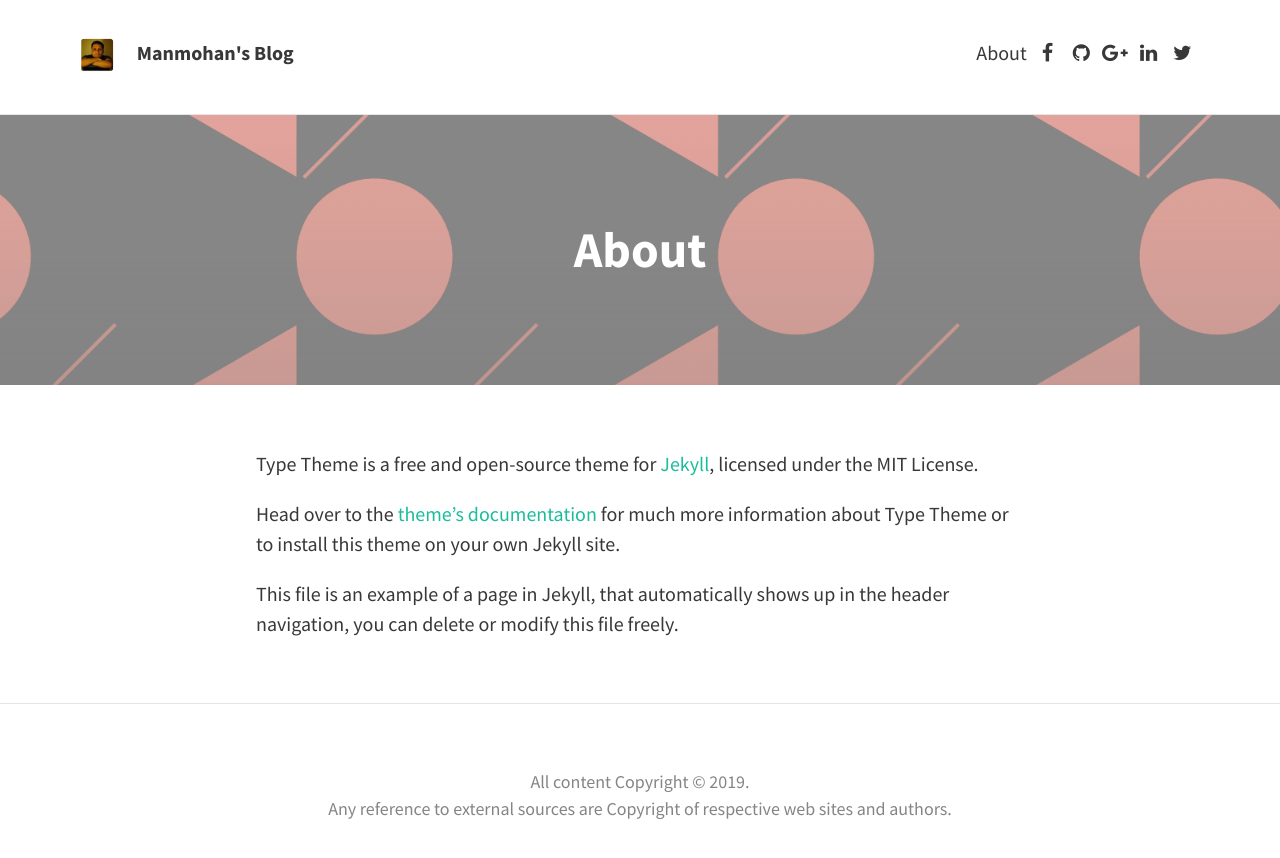
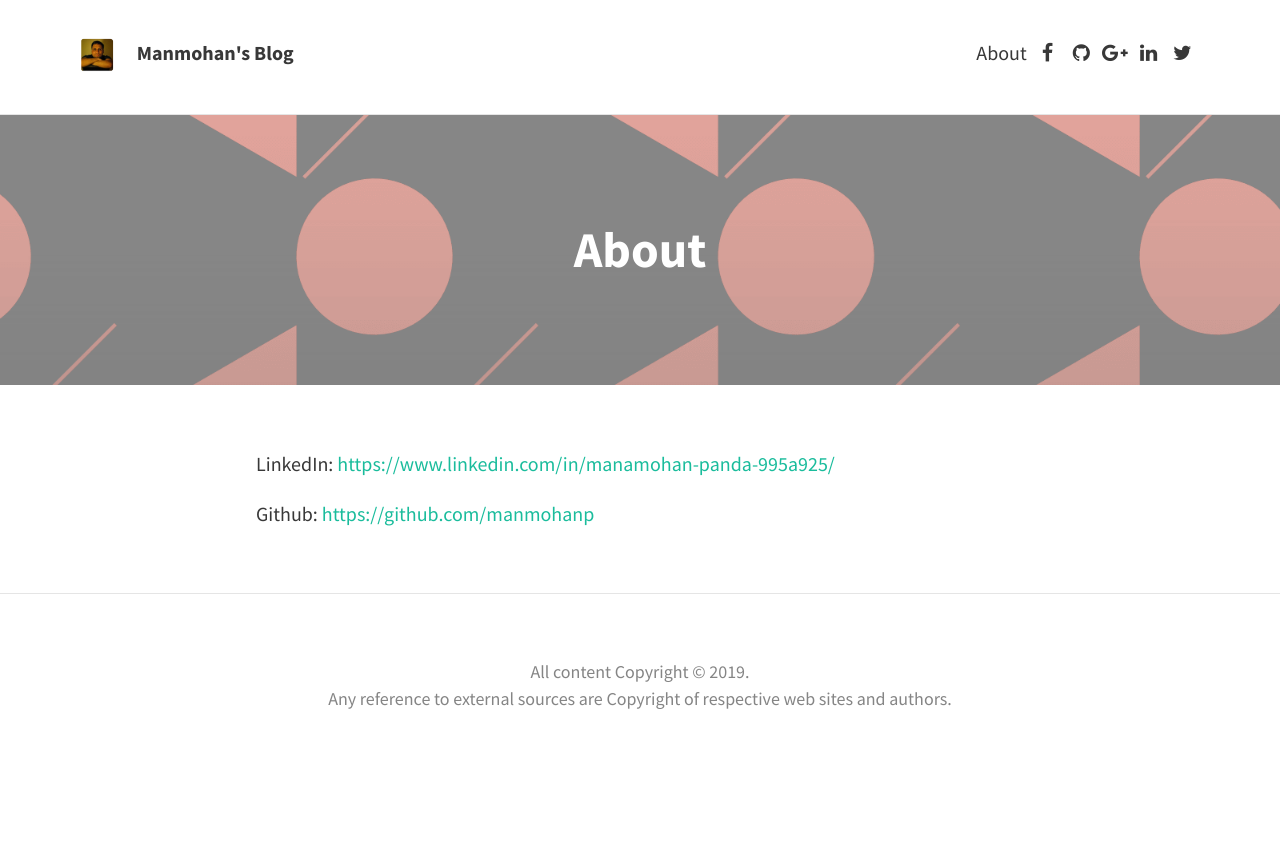
Before and after one commit to manmohanp/manmohanp.github.io, a Jekyll site: the page built from about.md, in a window 1280 px wide. Shown: the top 858 px of the page. Built offline with Jekyll 4.4.1, drawn with Linux system fonts in a browser that asks for light colours; nearby versions of some CDN libraries.

Commit message:
Update about.md

```diff
--- a/about.md
+++ b/about.md
@@ -5,8 +5,6 @@ permalink: /about/
 feature-img: "assets/img/sample_feature_img_2.png"
 ---
 
-Type Theme is a free and open-source theme for [Jekyll](http://jekyllrb.com/), licensed under the MIT License.
+LinkedIn: [https://www.linkedin.com/in/manamohan-panda-995a925/](https://www.linkedin.com/in/manamohan-panda-995a925/)
 
-Head over to the [theme's documentation](https://rohanchandra.github.io/project/type/) for much more information about Type Theme or to install this theme on your own Jekyll site.
-
-This file is an example of a page in Jekyll, that automatically shows up in the header navigation, you can delete or modify this file freely.
+Github: [https://github.com/manmohanp](https://github.com/manmohanp)
```
